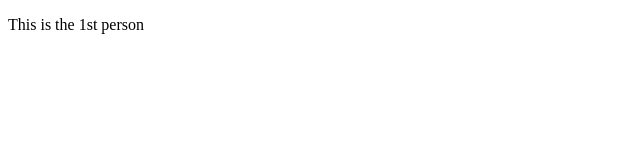
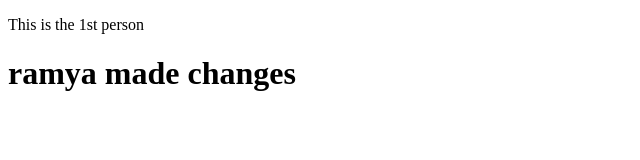
Before and after one commit to TRIVENI234/collabrations, a plain HTML site: page index.html in a window 1280 px wide. Shown: the whole page, without its empty margins (0-640 px from the left). Drawn offline with Linux system fonts and the light colour scheme.

Commit message:
changes made by ramya

```diff
--- a/index.html
+++ b/index.html
@@ -7,5 +7,6 @@
 </head>
 <body>
     <p>This is the 1st person</p>
+    <h1>ramya made changes</h1>
 </body>
 </html>
```
